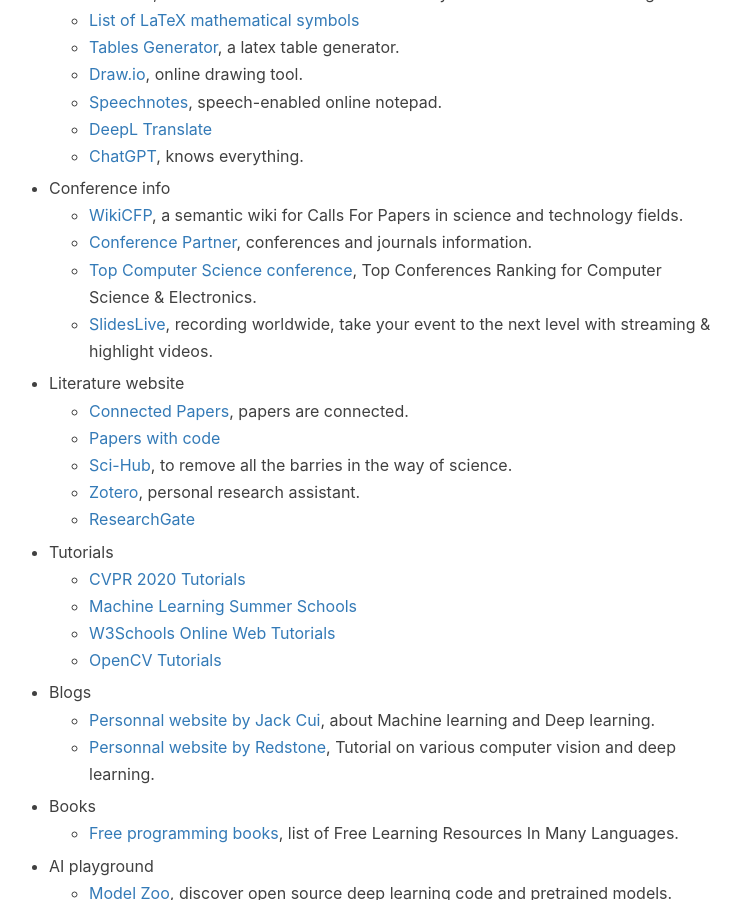
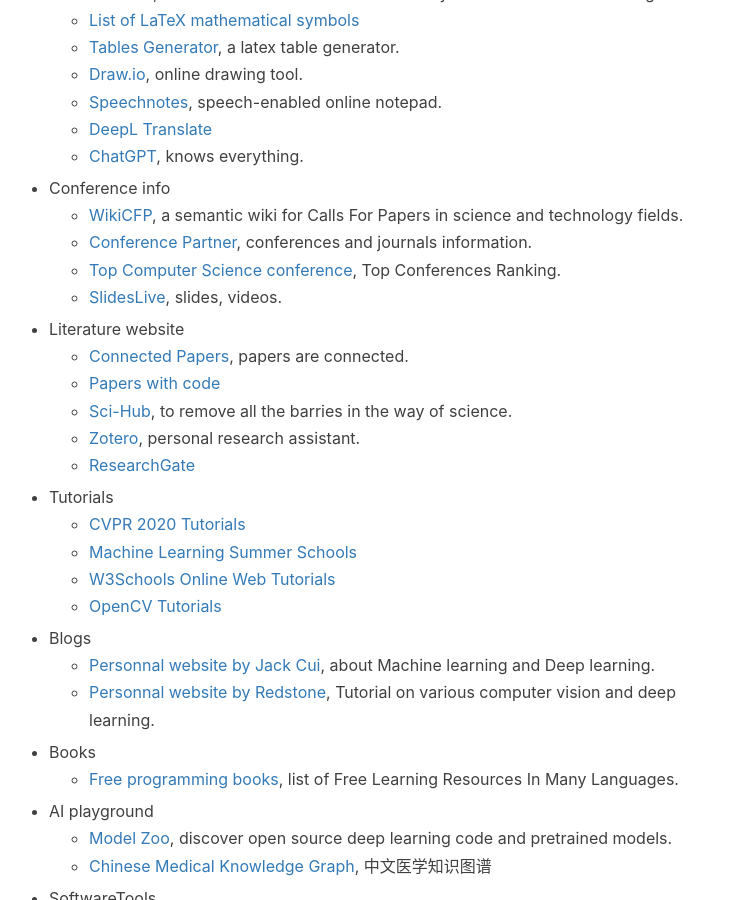
Before and after one commit to jizhang02/jizhang02.github.io, a Jekyll site: the page built from _posts/2020-02-24-productivity.markdown, in a window 1280 px wide and 900 px high, scrolled down 890 px. Shown: the whole window, without its empty margins (256-997 px from the left). Built offline with Jekyll 4.4.1, drawn with Linux system fonts in a browser that asks for light colours; nearby versions of some CDN libraries; a script that is not in the unit is left out; comment, search, counter and statistics services are not loaded.

Commit message:
Update 2020-02-24-productivity.markdown

```diff
--- a/_posts/2020-02-24-productivity.markdown
+++ b/_posts/2020-02-24-productivity.markdown
@@ -34,8 +34,8 @@
 * Conference info
     * [WikiCFP](http://www.wikicfp.com/cfp/), a semantic wiki for Calls For Papers in science and technology fields.
     * [Conference Partner](https://www.myhuiban.com/), conferences and journals information.
-    * [Top Computer Science conference](http://www.guide2research.com/topconf/), Top Conferences Ranking for Computer Science & Electronics.
-    * [SlidesLive](https://library.slideslive.com/), recording worldwide, take your event to the next level with streaming & highlight videos.
+    * [Top Computer Science conference](http://www.guide2research.com/topconf/), Top Conferences Ranking.
+    * [SlidesLive](https://library.slideslive.com/), slides, videos.
 
 
 * Literature website
```
